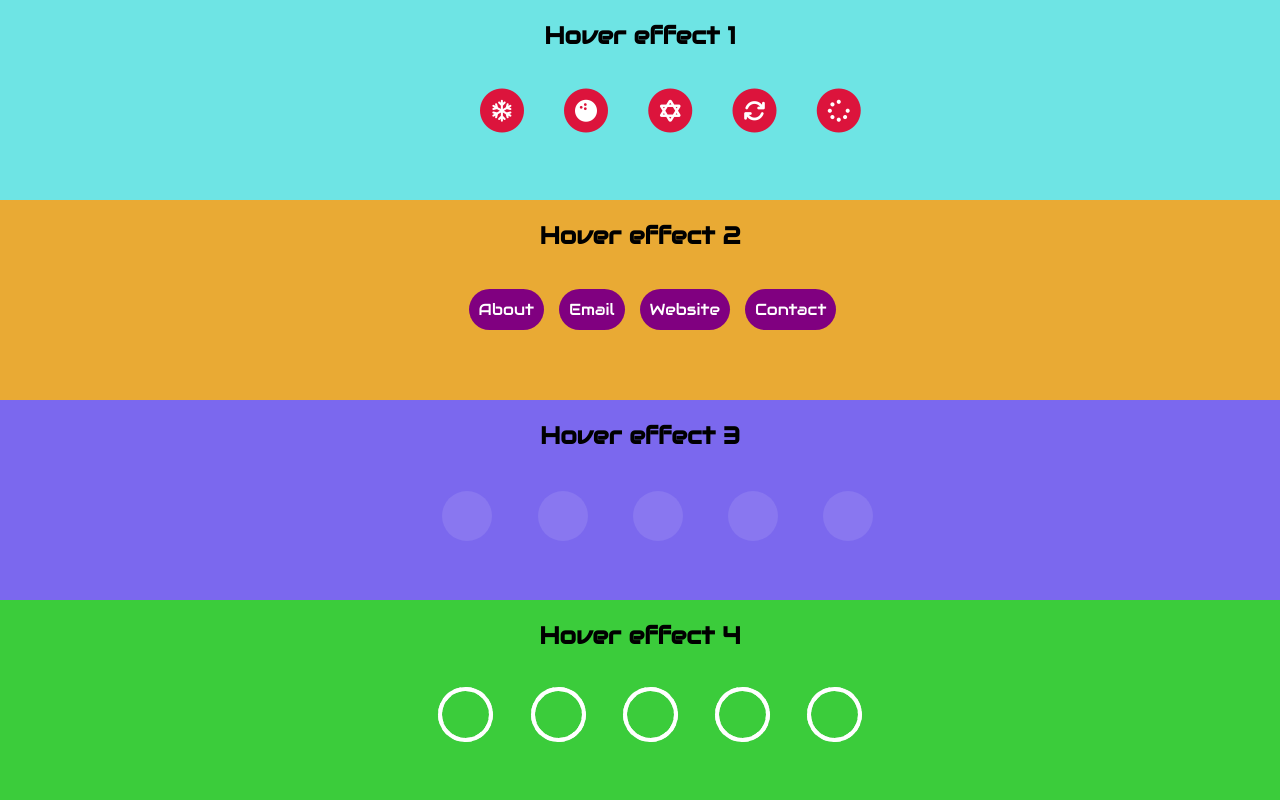
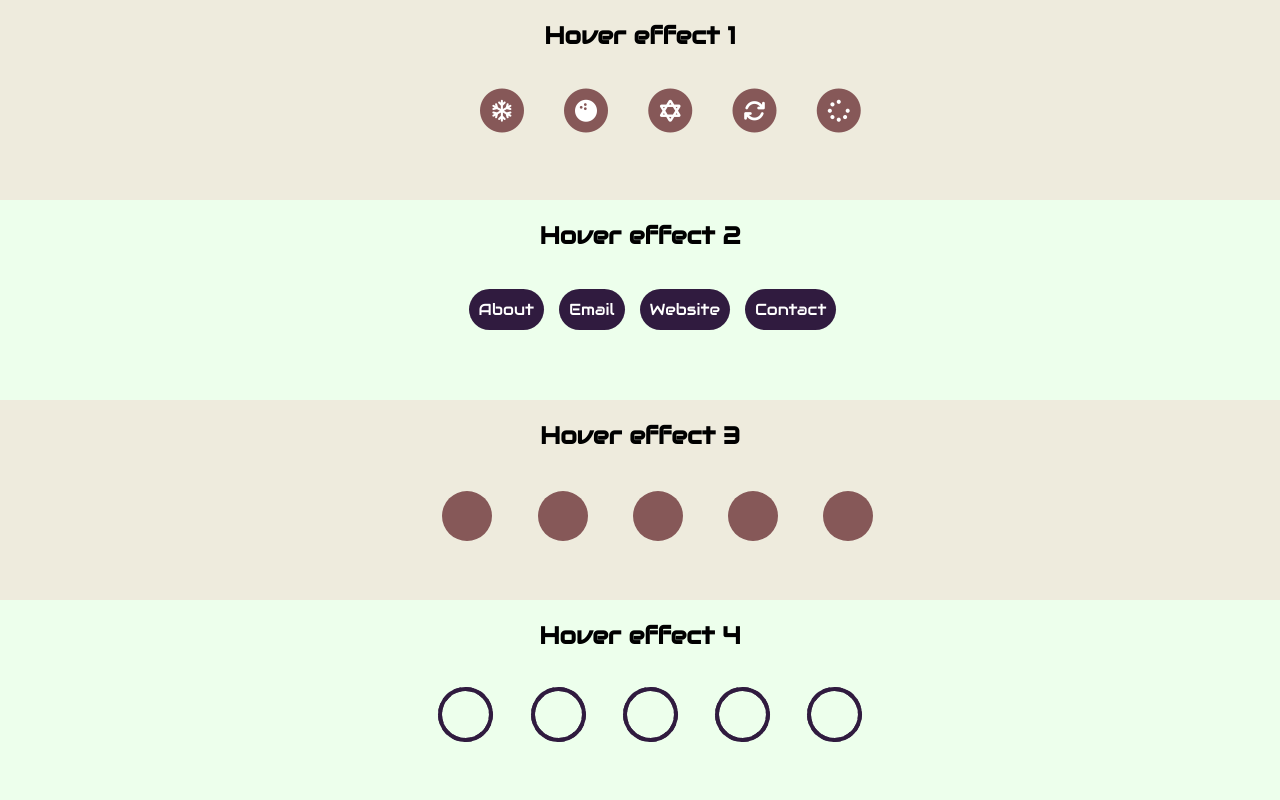
Before and after one commit to Arpit2298/Icon_Hover_Tasks, a plain HTML site: page index.html in a window 1280 px wide. Shown: the top 800 px of the page. Drawn offline with Linux system fonts and the light colour scheme.

Commit message:
Update hover1.css

```diff
--- a/hover1.css
+++ b/hover1.css
@@ -11,7 +11,7 @@ body h2 {
     overflow: hidden;
     width: 100%;
     height: 200px;
-    background-color: rgb(110, 228, 228);
+    background-color: #eeebdd;
 }
 
 ul {
@@ -30,7 +30,7 @@ ul a {
 }
 
 .icon0 {
-    color: crimson;
+    color: #865858;
     padding: 0 0 3% 3%;
 }
 
@@ -53,7 +53,7 @@ ul a {
     overflow: hidden;
     width: 100%;
     height: 200px;
-    background-color: rgb(233, 170, 52);
+    background-color: #edffec;
 }
 
 .menu {
@@ -90,7 +90,7 @@ ul a {
 
 .menu a span {
     transition: transform 0.2s ease-out;
-    background-color: purple;
+    background-color: #301b3f;
     margin-right: 15px;
     border-radius: 50px 50px;
 }
@@ -110,7 +110,7 @@ ul a {
     overflow: hidden;
     width: 100%;
     height: 200px;
-    background-color: mediumslateblue;
+    background-color: #eeebdd;
 }
 
 .row {
@@ -185,7 +185,7 @@ ul a {
 /* Effect 1 */
 
 .hovicon.effect-1 {
-    background: rgba(255, 255, 255, 0.1);
+    background: #865858;
     transition: background 0.2s, color 0.2s;
 }
 
@@ -193,7 +193,7 @@ ul a {
     top: -7px;
     left: -7px;
     padding: 7px;
-    box-shadow: 0 0 0 4px #fff;
+    box-shadow: 0 0 0 4px #865858;
     transition: transform 0.2s, opacity 0.2s;
     transform: scale(.8);
     opacity: 0;
@@ -203,12 +203,12 @@ ul a {
 /* Effect 1a */
 
 .hovicon.effect-1.sub-a:hover {
-    background: rgba(255, 255, 255, 1);
-    color: #41ab6b;
+    background: #865858;
+    color: #301b3f;
 }
 
 .hovicon:hover i {
-    color: #41ab6b;
+    color: #301b3f;
 }
 
 .hovicon.effect-1.sub-a:hover:after {
@@ -223,7 +223,7 @@ ul a {
     overflow: hidden;
     width: 100%;
     height: 200px;
-    background-color: rgb(59, 204, 59);
+    background-color: #edffec;
 }
 
 
@@ -232,7 +232,7 @@ ul a {
 .hovicon.effect-2 {
     width: 47px;
     height: 47px;
-    box-shadow: 0 0 0 4px rgba(255, 255, 255, 1);
+    box-shadow: 0 0 0 4px #301b3f;
 }
 
 .hovicon.effect-2.small {
@@ -254,16 +254,16 @@ ul a {
     left: -4px;
     padding: 0;
     z-index: 10;
-    border: 4px dashed #fff;
+    border: 4px dashed #301b3f;
 }
 
 .hovicon.effect-2:hover {
     box-shadow: 0 0 0 0 rgba(255, 255, 255, 0);
-    color: #fff;
+    color: #301b3f;
 }
 
-.hovicon.effect-2:hover i {
-    color: #fff;
+.mainbox4 i {
+    color: #301b3f;
 }
 
 
```
